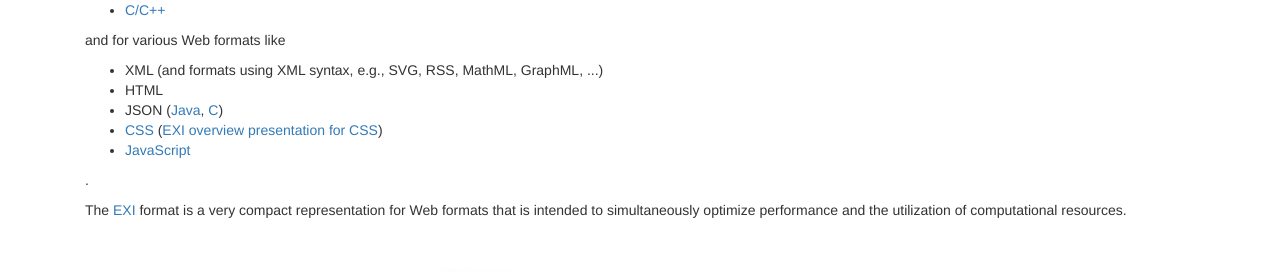
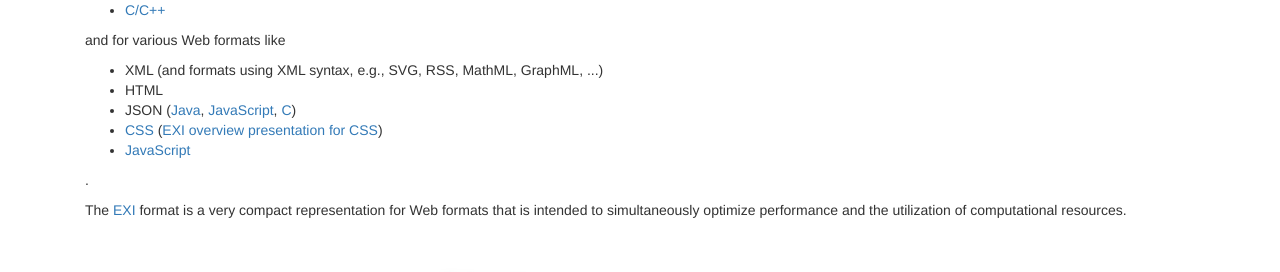
Before and after one commit to EXIficient/exificient.github.io, a Jekyll site: the page built from index.html, in a window 1280 px wide. Shown: the part 245-517 px from the top of the page. Built offline with Jekyll 4.4.1, drawn with Linux system fonts in a browser that asks for light colours; nearby versions of some CDN libraries.

Commit message:
Update index.html

```diff
--- a/index.html
+++ b/index.html
@@ -18,7 +18,7 @@ title: Home
 	<ul>
 		<li>XML (and formats using XML syntax, e.g., SVG, RSS, MathML, GraphML, ...)</li>
 		<li>HTML</li>
-		<li>JSON (<a href="https://github.com/EXIficient/exificient-for-json">Java</a>, <a href="https://github.com/EXIficient/exificient-for-json.c">C</a>)</li>
+		<li>JSON (<a href="https://github.com/EXIficient/exificient-for-json">Java</a>, <a href="https://github.com/EXIficient/exificient-for-javascript">JavaScript</a>, <a href="https://github.com/EXIficient/exificient-for-json.c">C</a>)</li>
 		<li><a href="https://github.com/EXIficient/exificient-for-css">CSS</a> (<a href="https://www.w3.org/XML/EXI/outreach/2016/11/css.html">EXI overview presentation for CSS</a>)</li>
 		<li><a href="https://github.com/EXIficient/exificient-for-javascript/">JavaScript</a></li>
 	</ul>
```
